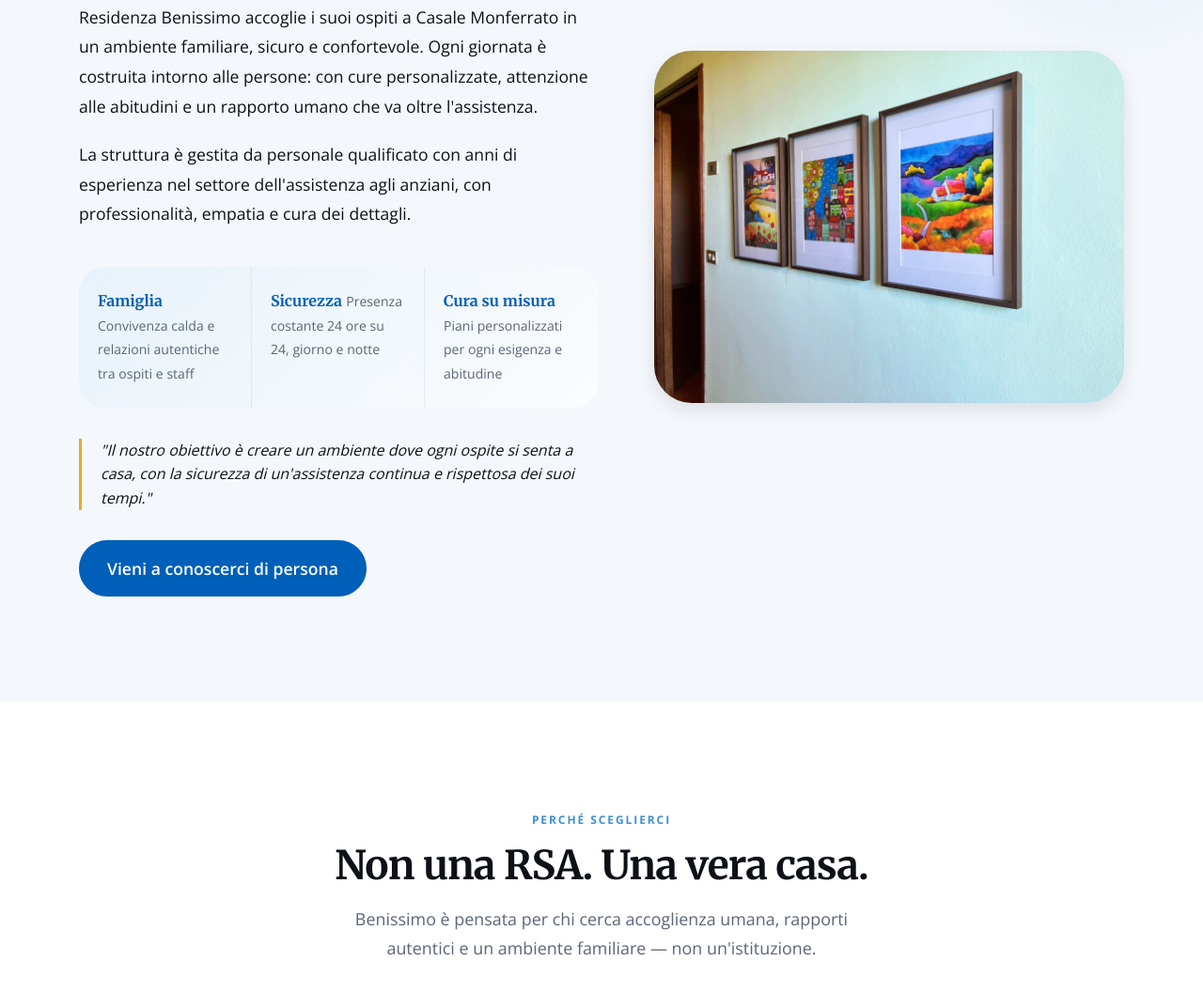
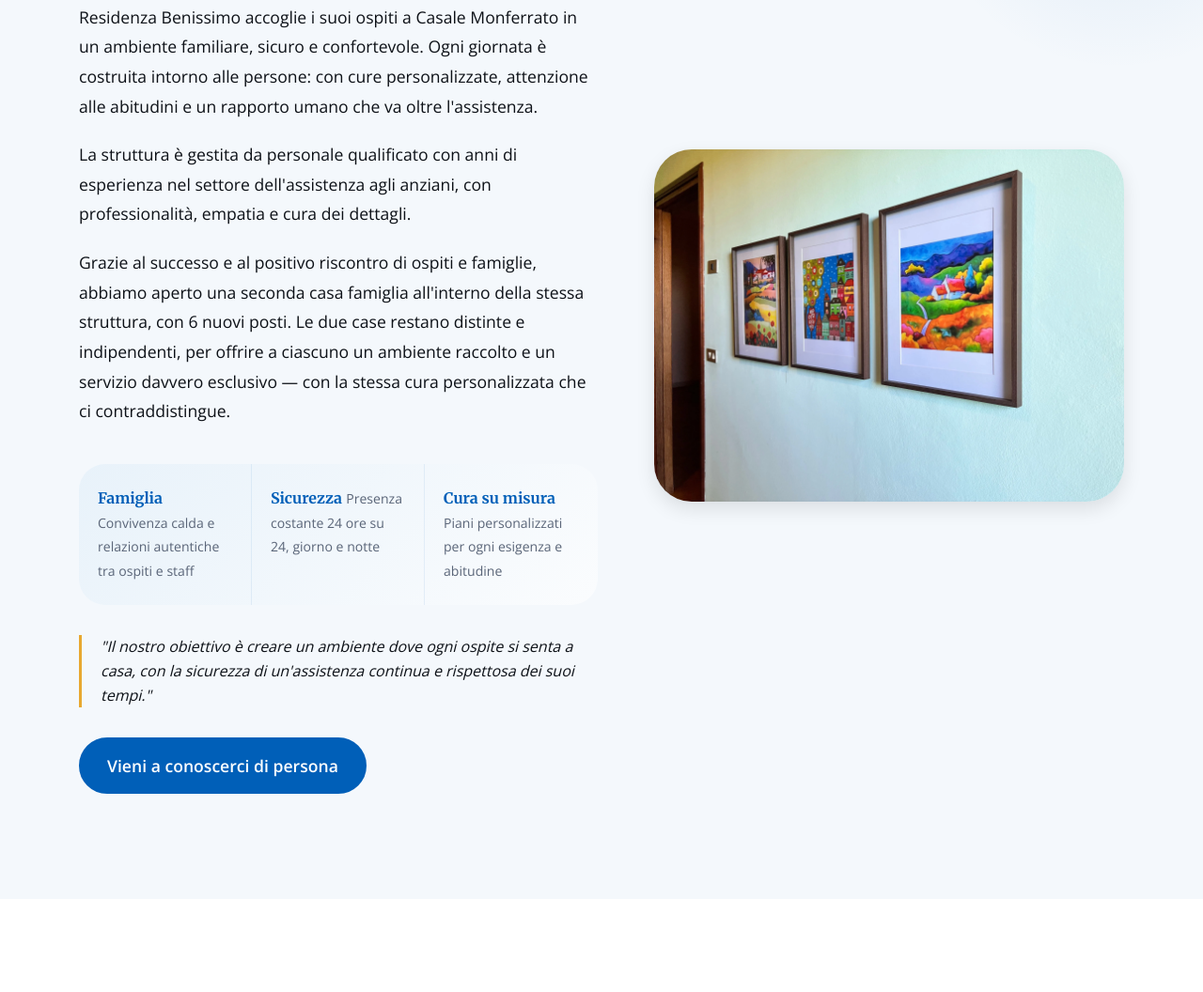
Before and after one commit to BackSoftwareJR/residenzabenissimo-html, a website: page index.html in a window 1280 px wide. Shown: the part 1160-2216 px from the top of the page at 94% size. Drawn offline with nearby package versions, Linux system fonts and the light colour scheme.

Commit message:
hyper-orchestrator: Aggiungere un nuovo paragrafo nella sezione 'Chi siamo' per annunciare l

```diff
--- a/index.html
+++ b/index.html
@@ -156,6 +156,7 @@
                     <h2 id="about-heading" class="villa-about-title fade-in-up delay-1">Una casa dove sentirsi davvero a casa</h2>
                     <p class="villa-about-text">Residenza Benissimo accoglie i suoi ospiti a Casale Monferrato in un ambiente familiare, sicuro e confortevole. Ogni giornata è costruita intorno alle persone: con cure personalizzate, attenzione alle abitudini e un rapporto umano che va oltre l'assistenza.</p>
                     <p class="villa-about-text">La struttura è gestita da personale qualificato con anni di esperienza nel settore dell'assistenza agli anziani, con professionalità, empatia e cura dei dettagli.</p>
+                    <p class="villa-about-text">Grazie al successo e al positivo riscontro di ospiti e famiglie, abbiamo aperto una seconda casa famiglia all'interno della stessa struttura, con 6 nuovi posti. Le due case restano distinte e indipendenti, per offrire a ciascuno un ambiente raccolto e un servizio davvero esclusivo — con la stessa cura personalizzata che ci contraddistingue.</p>
                     <div class="values-grid">
                         <div class="value-pillar">
                             <strong>Famiglia</strong>
```
Also changed, not shown: .system_context.md, 1 other file.
